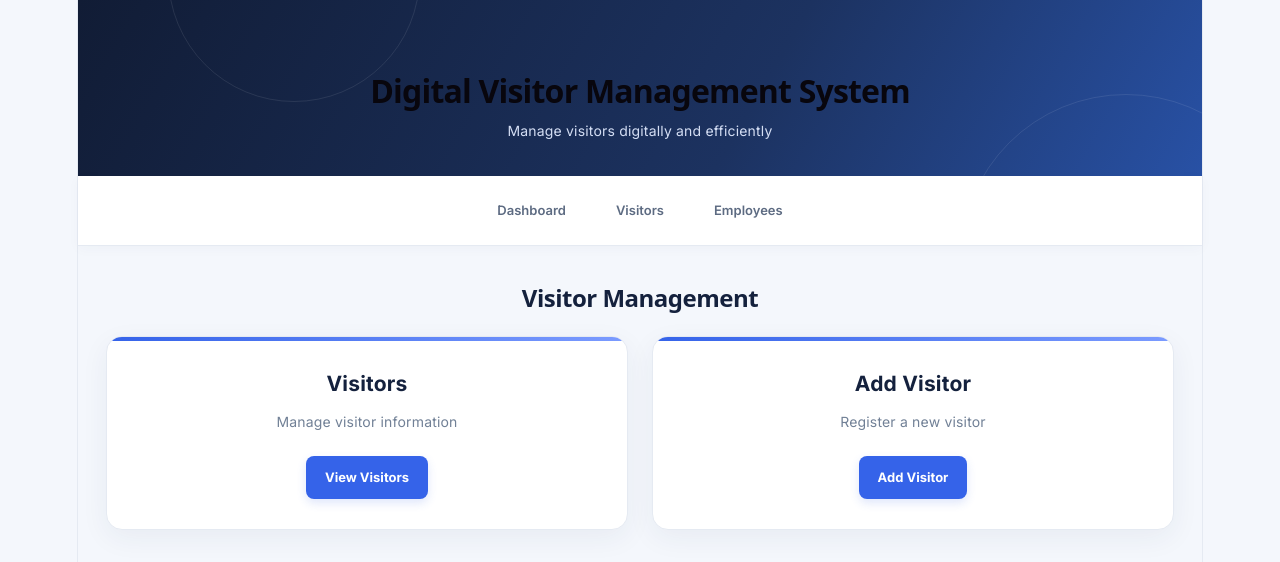
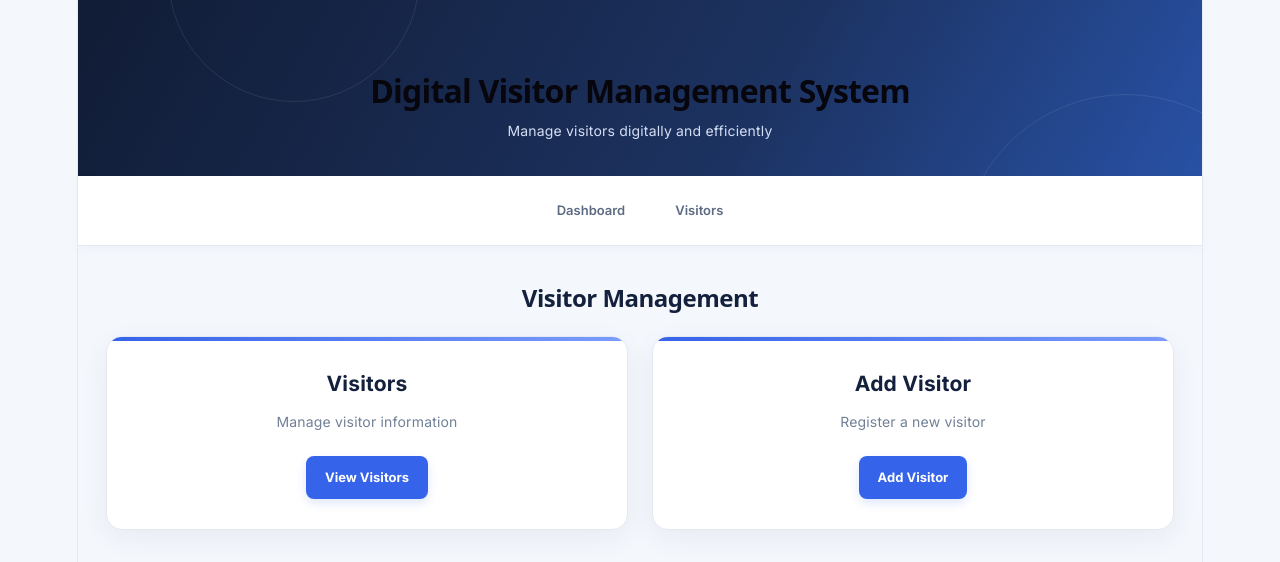
Before and after one commit to gantekampamahesh18-cyber/vrmtfrontend, a React (Vite) app: page / in a window 1280 px wide. Shown: the top 562 px of the page. Built offline with nearby package versions, Linux system fonts and the light colour scheme.

Commit message:
Digital Visitor Management System

```diff
--- a/src/App.jsx
+++ b/src/App.jsx
@@ -490,9 +490,6 @@ function App() {
         <button type="button" onClick={() => loadVisitors(true)}>
           Visitors
         </button>
-        <button type="button" onClick={() => {}}>
-          Employees
-        </button>
       </nav>
 
       <main className="content">
```
